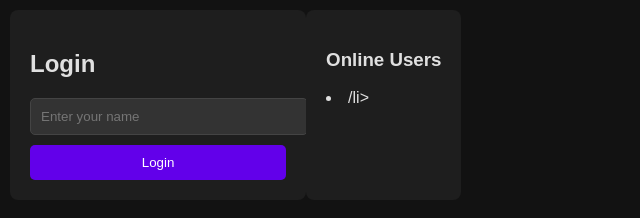
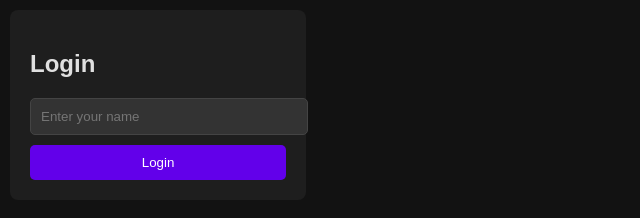
Before and after one commit to Mohit-Pathak339/chat-app, a plain HTML site: page index.html in a window 1280 px wide. Shown: the whole page, without its empty margins (0-640 px from the left). Drawn offline with Linux system fonts and the light colour scheme.

Commit message:
Update index.html

```diff
--- a/index.html
+++ b/index.html
@@ -16,12 +16,11 @@
     </div>
 
     <!-- Main Page (After Login) -->
-    <div id="main-page" style="display:online-people;">
+    <div id="main-page" style="display:none;">
         <!-- Online Users List (Sidebar) -->
         <div class="online-people">
             <h3>Online Users</h3>
             <ul id="onlineUsersList"></ul>
-            <li id="user1"=user1>/li>
         </div>
 
         <!-- Chat Interface (Hidden until a user is clicked) -->
```
